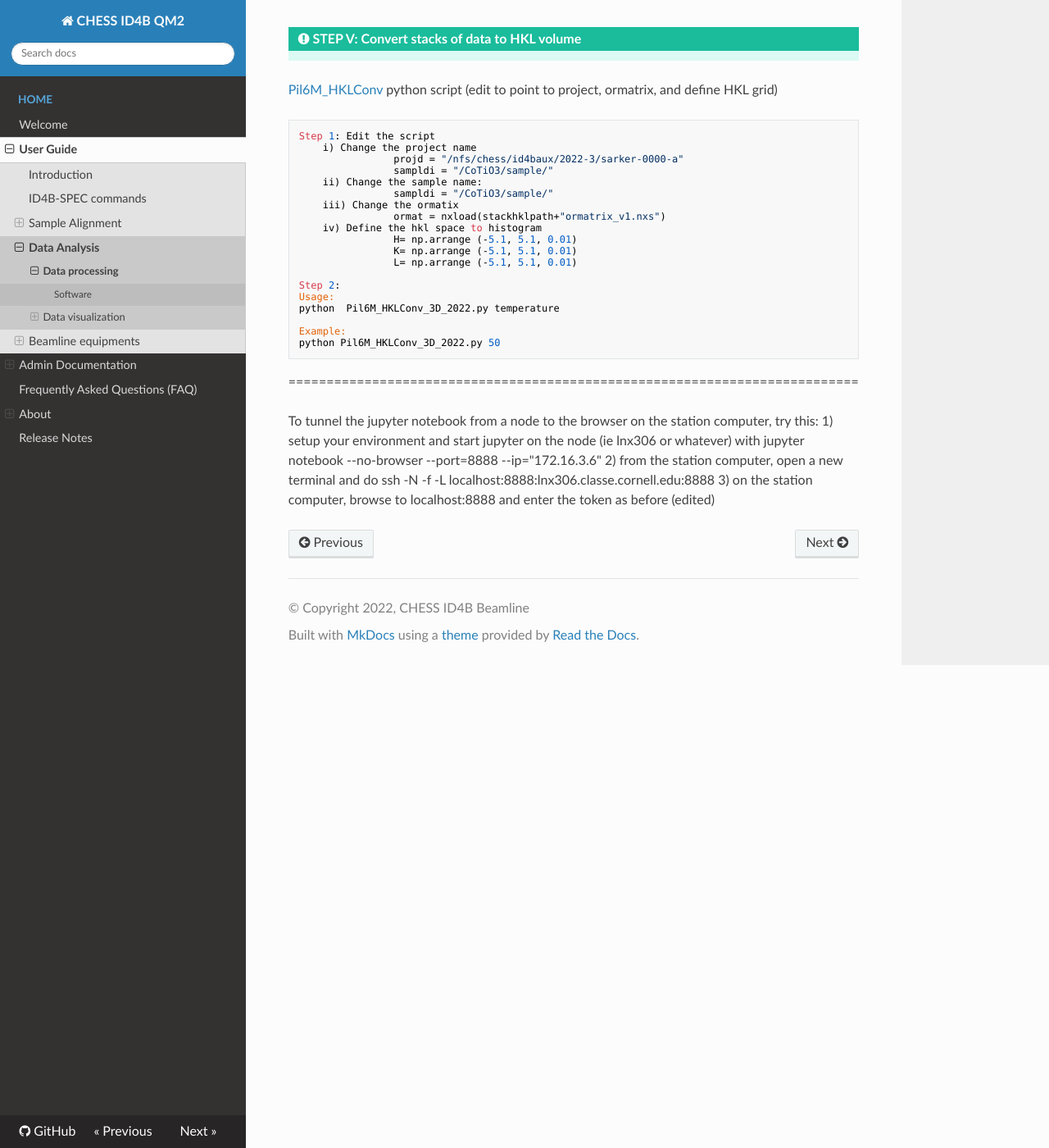
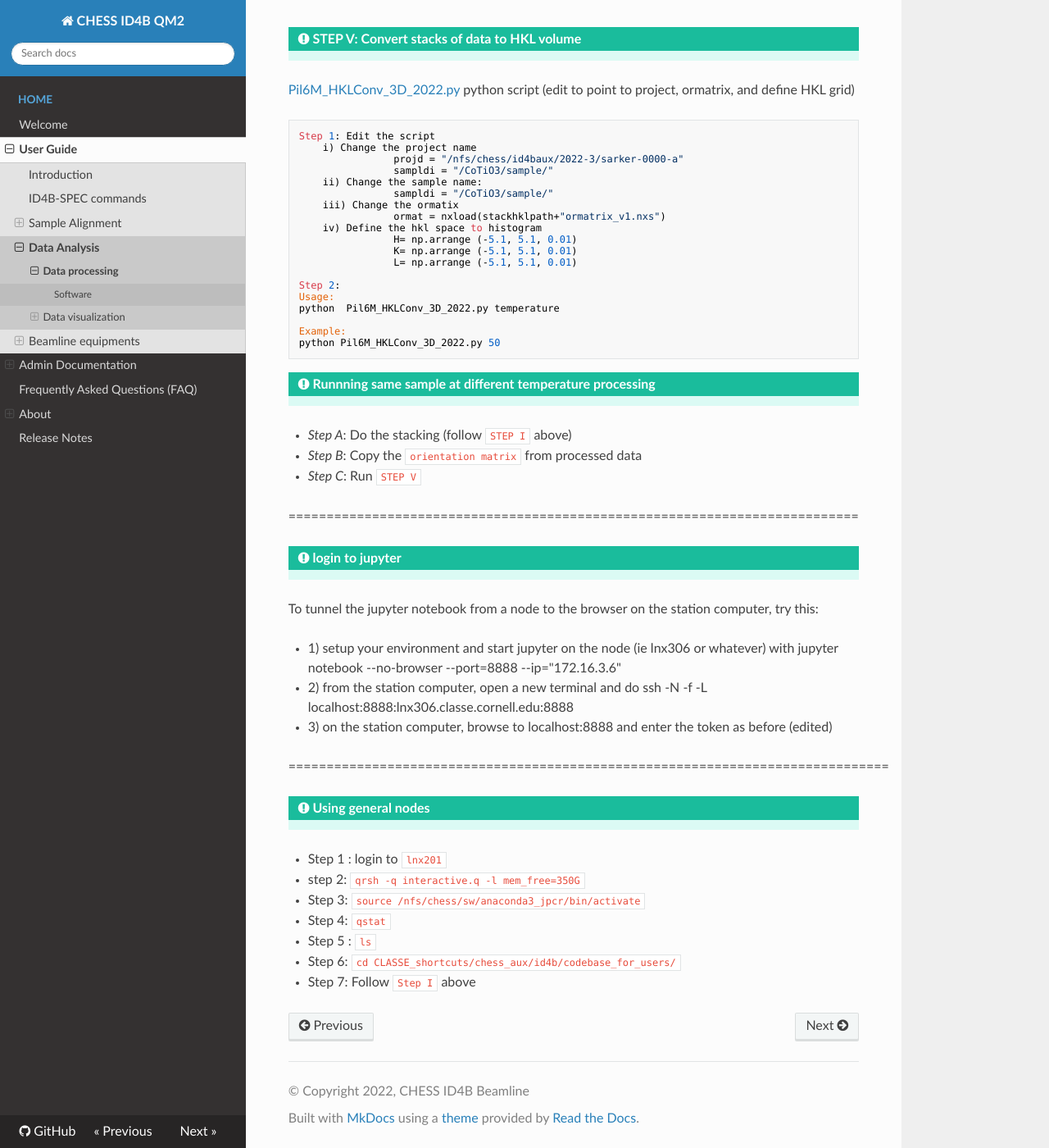
Before and after one commit to suchismitasarker/CHESS-ID4B-QM2, an MkDocs documentation site: the page built from docs/ID4B_Codes.md, in a window 1280 px wide and 1400 px high, scrolled down 3503 px. Shown: the whole window at 82% size. Built offline with MkDocs 1.6.1, drawn with Linux system fonts in a browser that asks for light colours; nearby versions of some CDN libraries; some of the changed text lies outside the part shown.

```diff
--- a/docs/ID4B_Codes.md
+++ b/docs/ID4B_Codes.md
@@ -64,8 +64,6 @@ pyFAI-calib2 : [calibration_video](https://pyfai.readthedocs.io/en/master/usage/
 </figure>
 
 
-
-
 !!! danger "Recommendation : lnx306 to run the stacking code, HKL convertion code in lnx1034-f1"
 In the beamline, you will find the folder `codebase_for_users` where all codes are saved.
 `lnx306` or `lnx1034-f1` can make ~3 stacks at a time before running out of the memory
@@ -75,7 +73,7 @@ In the beamline, you will find the folder `codebase_for_users` where all codes a
 
 !!! tip "STEP II :  Stack data"
 
-The script take all the detector's raw .cbf files and performed calibration. You can the get the [stack_em_all](https://github.com/suchismitasarker/CLASSE-id4b/blob/main/codebase_for_use/stack_em_all_cbf_2022.py).
+The script take all the detector's raw .cbf files and performed calibration. You can the get the [stack_em_all_cbf_2022.py](https://github.com/suchismitasarker/CLASSE-id4b/blob/main/codebase_for_use/stack_em_all_cbf_2022.py).
 
 
     Step 1 :  the `python stack_em_all_cbf_2022.py` python script
@@ -107,7 +105,7 @@ You can create bash script to run the stacking
 ===========================================================================
 
 !!! tip "STEP III:  Find Bragg peaks"
-[simple_peakfinder](https://github.com/suchismitasarker/CLASSE-id4b/blob/main/simple_peakfinder.py) script
+[simple_peakfinder.py](https://github.com/suchismitasarker/CLASSE-id4b/blob/main/simple_peakfinder.py) script
 
     Step 1: After stacking is done, take the whole stack from the id4aux data folder and run simple_peakfinder.py code
 
@@ -123,7 +121,7 @@ Check the number of peaks, you find after running the code. In between 200-3000
 ===========================================================================
 
 !!! tip "STEP IV:  Solve orientation matrix"
-[auto_ormfinder](https://github.com/suchismitasarker/CLASSE-id4b/blob/main/auto_ormfinder.py) script
+[auto_ormfinder.py](https://github.com/suchismitasarker/CLASSE-id4b/blob/main/auto_ormfinder.py) script
 
     Usage:
     python auto_ormfinder.py */full/path/to/stack/ peakfilename.npy
@@ -138,7 +136,7 @@ Check the number of peaks, you find after running the code. In between 200-3000
 
 !!! tip "STEP V:  Convert stacks of data to HKL volume"
 
-[Pil6M_HKLConv](https://github.com/suchismitasarker/CLASSE-id4b/blob/main/Pil6M_HKLConv_3D_2022.py) python script (edit to point to project, ormatrix, and define HKL grid)
+[Pil6M_HKLConv_3D_2022.py](https://github.com/suchismitasarker/CLASSE-id4b/blob/main/Pil6M_HKLConv_3D_2022.py) python script (edit to point to project, ormatrix, and define HKL grid)
 
     Step 1: Edit the script
         i) Change the project name
@@ -161,14 +159,34 @@ Check the number of peaks, you find after running the code. In between 200-3000
     python Pil6M_HKLConv_3D_2022.py 50
 
 
+!!! tip "Runnning same sample at different temperature processing"
+
+* <i>Step A</i>: Do the stacking (follow `STEP I` above)
+* <i>Step B</i>: Copy the `orientation matrix` from processed data
+* <i>Step C</i>: Run `STEP V`
+
 
 
 ===========================================================================
+!!! tip "login to jupyter"
+
+To tunnel the jupyter notebook from a node to the browser on the station computer, try this:
+
+* 1) setup your environment and start jupyter on the node (ie lnx306 or whatever) with
+jupyter notebook --no-browser --port=8888 --ip="172.16.3.6"
+* 2) from the station computer, open a new terminal and do
+ssh -N -f -L localhost:8888:lnx306.classe.cornell.edu:8888
+* 3) on the station computer, browse to localhost:8888 and enter the token as before (edited)
 
 
-To tunnel the jupyter notebook from a node to the browser on the station computer, try this:
-1) setup your environment and start jupyter on the node (ie lnx306 or whatever) with
-jupyter notebook --no-browser --port=8888 --ip="172.16.3.6"
-2) from the station computer, open a new terminal and do
-ssh -N -f -L localhost:8888:lnx306.classe.cornell.edu:8888
-3) on the station computer, browse to localhost:8888 and enter the token as before (edited)
+===============================================================================
+
+!!! tip "Using general nodes"
+
+* Step 1 : login to `lnx201`
+* step 2: `qrsh -q interactive.q -l mem_free=350G`
+* Step 3: `source /nfs/chess/sw/anaconda3_jpcr/bin/activate`
+* Step 4: `qstat`
+* Step 5 : `ls`
+* Step 6: `cd CLASSE_shortcuts/chess_aux/id4b/codebase_for_users/`
+* Step 7: Follow `Step I` above
```
Also changed, not shown: docs/about.md (+1 -1 lines), docs/sample.md (+5 -0 lines), docs/sample_alignment.md (+5 -2 lines), docs/temp.md (+5 -5 lines).
